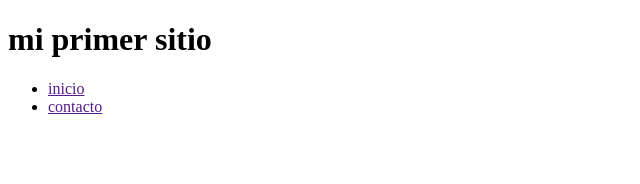
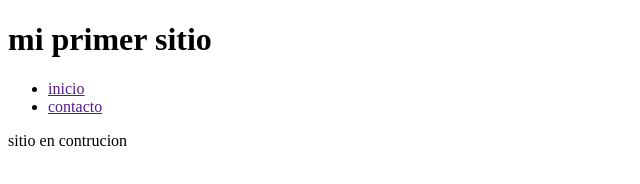
Before and after one commit to gabrielbenitez1/gitprueba, a plain HTML site: page index.html in a window 1280 px wide. Shown: the whole page, without its empty margins (0-640 px from the left). Drawn offline with Linux system fonts and the light colour scheme.

Commit message:
agregue footer

```diff
--- a/index.html
+++ b/index.html
@@ -16,4 +16,9 @@
         </nav>
     </header>
 </body>
+<footer>
+    <p>
+        sitio en contrucion
+    </p>
+</footer>
 </html>
```
